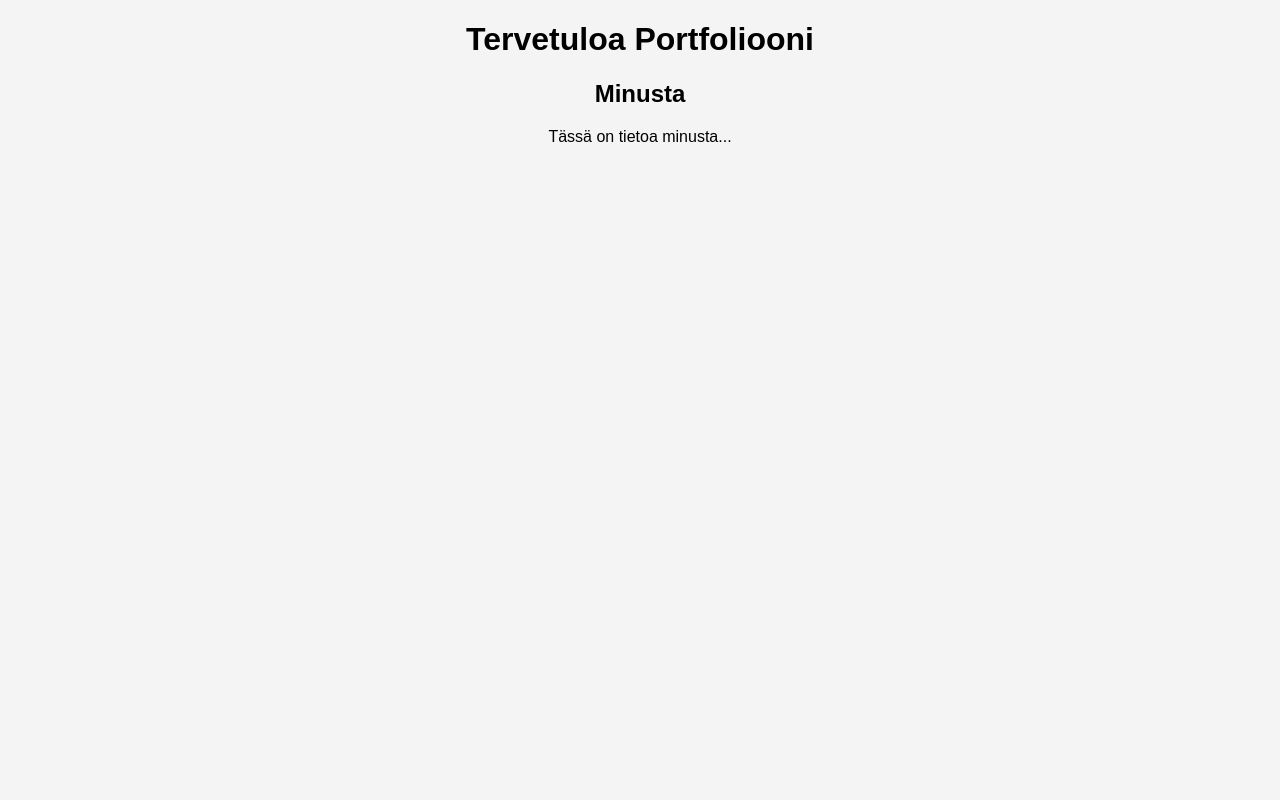
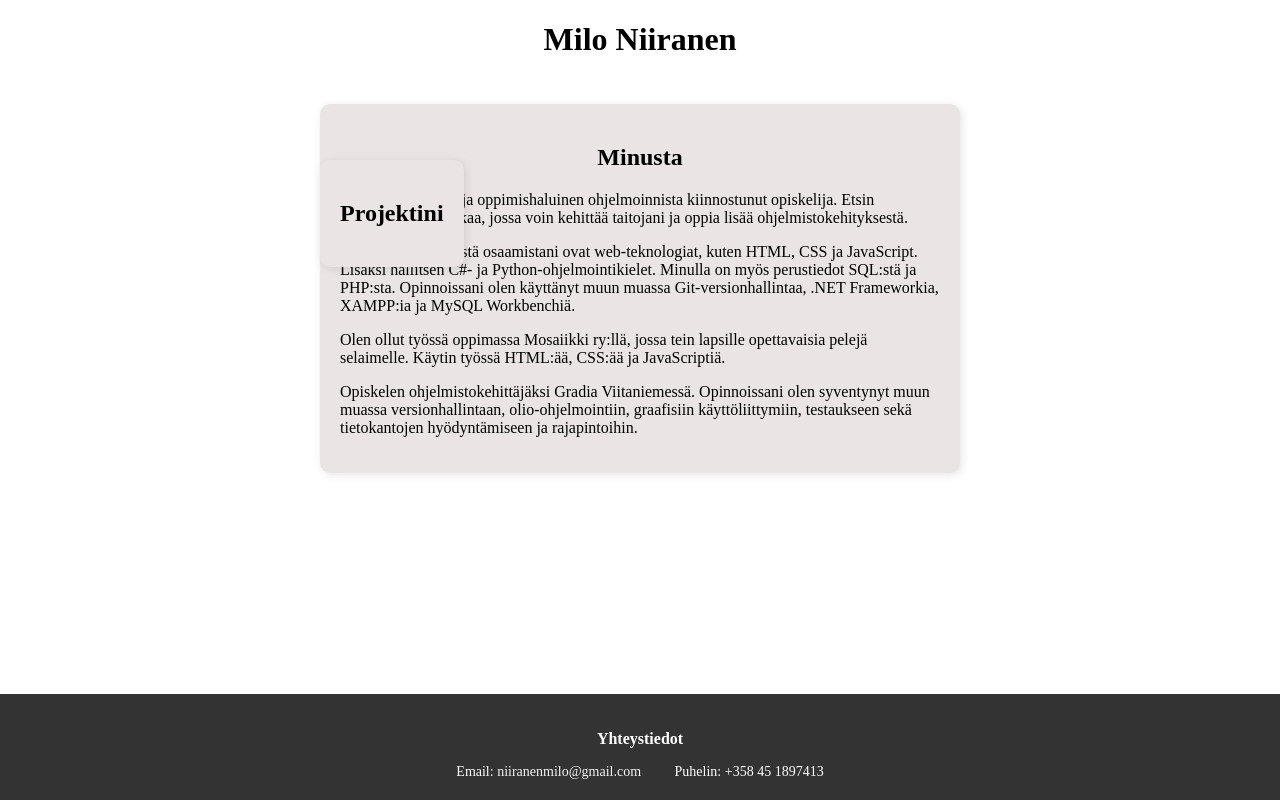
Before and after one commit to MiloNiiranen/MiloNiiranen.github.io, a plain HTML site: page index.html in a window 1280 px wide. Drawn offline with Linux system fonts and the light colour scheme.

Commit message:
Toka commit

```diff
--- a/index.html
+++ b/index.html
@@ -8,11 +8,34 @@
 </head>
 <body>
     <header>
-        <h1>Tervetuloa Portfoliooni</h1>
+        <h1>Milo Niiranen</h1>
     </header>
-    <section>
+
+    <section id="Minusta">
         <h2>Minusta</h2>
-        <p>Tässä on tietoa minusta...</p>
+        <p>Olen motivoitunut ja oppimishaluinen ohjelmoinnista kiinnostunut opiskelija. Etsin työssäoppimispaikkaa, jossa voin kehittää taitojani ja oppia lisää ohjelmistokehityksestä.</p>
+
+        <p>Vahvinta tietoteknistä osaamistani ovat web-teknologiat, kuten HTML, CSS ja JavaScript. Lisäksi hallitsen C#- ja Python-ohjelmointikielet. Minulla on myös perustiedot SQL:stä ja PHP:sta. Opinnoissani olen käyttänyt muun muassa Git-versionhallintaa, .NET Frameworkia, XAMPP:ia ja MySQL Workbenchiä.</p>
+
+        <p>Olen ollut työssä oppimassa Mosaiikki ry:llä, jossa tein lapsille opettavaisia pelejä selaimelle. Käytin työssä HTML:ää, CSS:ää ja JavaScriptiä.</p>
+
+        <p>Opiskelen ohjelmistokehittäjäksi Gradia Viitaniemessä. Opinnoissani olen syventynyt muun muassa versionhallintaan, olio-ohjelmointiin, graafisiin käyttöliittymiin, testaukseen sekä tietokantojen hyödyntämiseen ja rajapintoihin.</p>
     </section>
+
+    <section id="Projektini">
+        <h2>Projektini</h2>
+        <p></p>
+    </section>
+
+    <footer>
+        <p><strong>Yhteystiedot</strong></p>
+        <ul>
+            <li>Email: <a href="niiranenmilo@gmail.com">niiranenmilo@gmail.com</a></li>
+            <li>Puhelin: +358 45 1897413</li>
+        </ul>
+    </footer>
 </body>
+
+
+
 </html>
--- a/style.css
+++ b/style.css
@@ -1,5 +1,79 @@
-body {
-    font-family: Arial, sans-serif;
+/* Varmista, että koko sivu täyttää näytön */
+html, body {
+    height: 100%;                /* Täyttää koko näytön korkeuden */
+    margin: 0;                   /* Poistaa oletusmarginaalit */
+    padding: 0;                  /* Poistaa oletusvälin */
+    display: flex;
+    flex-direction: column;
+}
+
+h1{
     text-align: center;
-    background-color: #f4f4f4;
 }
+
+#Minusta h2{
+ text-align: center;
+}
+
+
+#Minusta {
+    padding: 20px;      /* Lisää tilaa reunoille */
+    background-color: #ebe4e4; /* Kevyt taustaväri */
+    border-radius: 10px; /* Pyöristetyt reunat */
+    box-shadow: 2px 2px 10px rgba(0, 0, 0, 0.1); /* Kevyt varjo */
+    max-width: 600px;
+    text-align: left;
+    position: absolute;
+    top: 13%;
+    left: 25%;
+}
+
+#Projektini {
+    padding: 20px;      /* Lisää tilaa reunoille */
+    background-color: #ebe4e4; /* Kevyt taustaväri */
+    border-radius: 10px; /* Pyöristetyt reunat */
+    box-shadow: 2px 2px 10px rgba(0, 0, 0, 0.1); /* Kevyt varjo */
+    max-width: 600px;
+    text-align: left;
+    position: absolute;
+    top: 20%;
+    left: 25%;
+}
+#Projektini h2 {
+    text-align: center;
+}
+
+footer {
+    background-color: #333;      /* Tummanharmaa taustaväri */
+    color: white;                /* Valkoinen teksti */
+    text-align: center;          /* Keskittää tekstin */
+    padding: 20px 0;             /* Lisää tilaa ylös ja alas */
+    font-size: 14px;             /* Pienempi fonttikoko */
+    width: 100%;                 /* Täyttää koko leveyden */
+    box-sizing: border-box;      /* Sisällyttää paddingin ja borderin kokoon */
+    margin-top: auto;            /* Varmistaa, että footer menee aina sivun loppuun */
+}
+
+footer p {
+    font-size: 1rem;
+}
+
+footer ul {
+    list-style-type: none;       /* Poistaa listan luettelomerkit */
+    padding: 0;                  /* Poistaa sisäiset marginaalit */
+    margin: 0;                   /* Poistaa ulkoiset marginaalit */
+}
+
+footer li {
+    display: inline-block;       /* Tekstirivit vierekkäin */
+    margin: 0 15px;              /* Lisää tilaa rivien väliin */
+}
+
+footer a {
+    color: #f4f4f4;              /* Vaaleanharmaa linkkiväri */
+    text-decoration: none;       /* Poistaa linkin alleviivaamisen */
+}
+
+footer a:hover {
+    color: #1e90ff;              /* Linkin väri muuttuu siniseksi hover-tilassa */
+}
```
